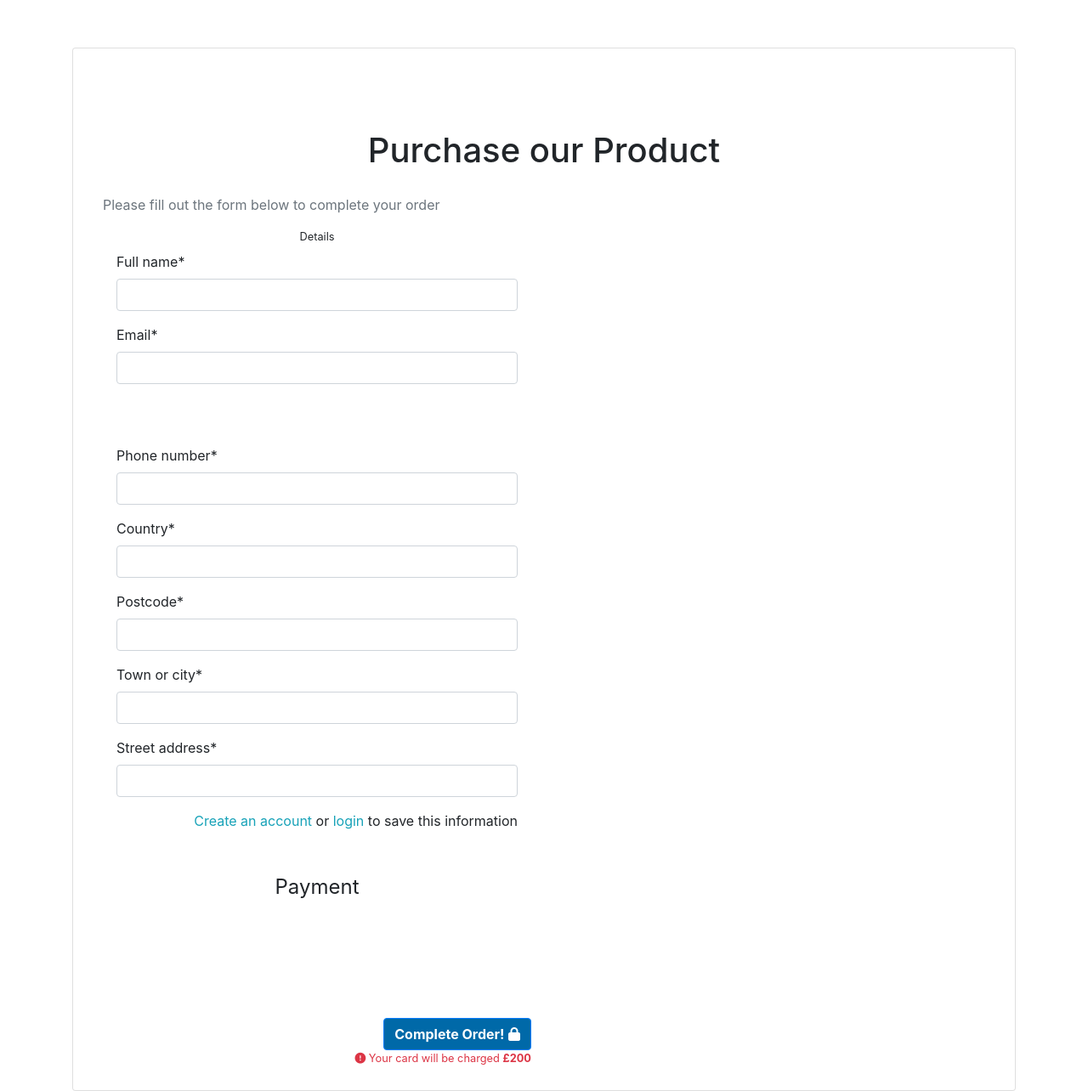
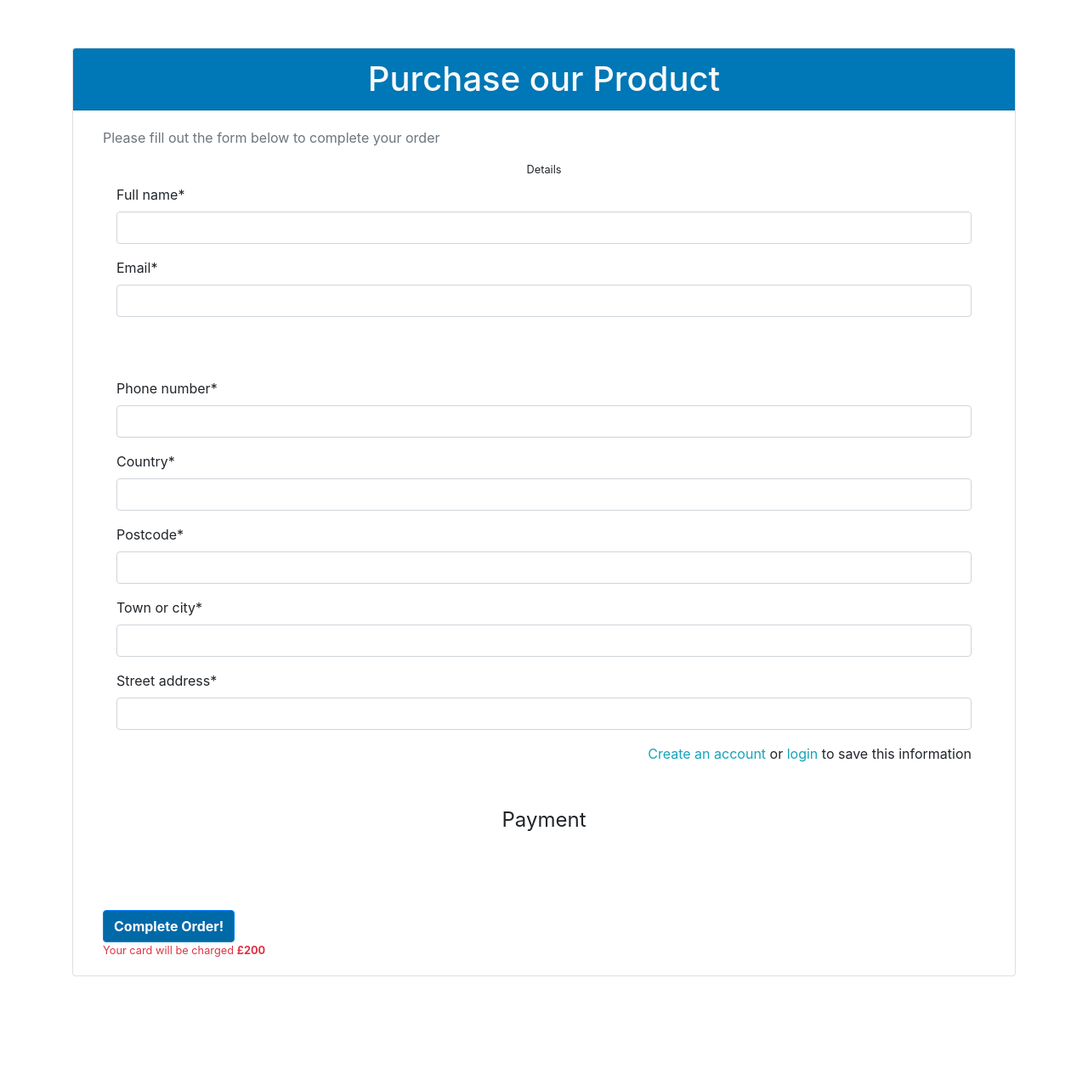
Before and after one commit to tdignan87/TraceSense, a Django app: template purchase/templates/pages/purchase.html in a window 1280 px wide. Shown: the part 64-1348 px from the top of the page at 85% size. After the commit the page ends 1213 px from the top, so only its background shows below. Run offline with Django 3.2, Linux system fonts and the light colour scheme; the template is opened without the code that fills it: values that come from a table or form of the project are taken from there, others are empty; some libraries are stand-ins or nearby versions.

Commit message:
Added card HTML styling to payment form

```diff
--- a/purchase/templates/pages/purchase.html
+++ b/purchase/templates/pages/purchase.html
@@ -2,9 +2,9 @@
 <link rel="stylesheet" href="{% static 'css/purchase.css' %}"> {% endblock %} {% block content %}
 <div class="container" id="form-section">
     <div class="card">
-        <h1 class="sign-in-title">Purchase our Product</h1>
+        <h1 class="card-header support-header">Purchase our Product</h1>
         <div class="card-body">
-            <div class="col-12 col-lg-6">
+            <div class="col-12">
                 <p class="text-muted">Please fill out the form below to complete your order</p>
                 <form action="{% url 'purchase' %}" method="POST" id="payment-form">
                     {% csrf_token %}
@@ -36,17 +36,11 @@
                         <input type="hidden" value="{{ client_secret }}" name="client_secret">
                     </fieldset>
 
-                    <div class="submit-button text-right mt-5 mb-2">
-                        <button id="submit-button" class="btn btn-primary">
+                    <div class="submit-button">
+                        <button id="submit-button-btn" class="btn btn-primary">
 							<span class="font-weight-bold">Complete Order!</span>
-							<span class="icon">
-								<i class="fas fa-lock"></i>
-							</span>
 						</button>
                         <p class="small text-danger my-0">
-                            <span class="icon">
-								<i class="fas fa-exclamation-circle"></i>
-							</span>
                             <span>Your card will be charged <strong>£200</strong></span>
                         </p>
                     </div>
```
